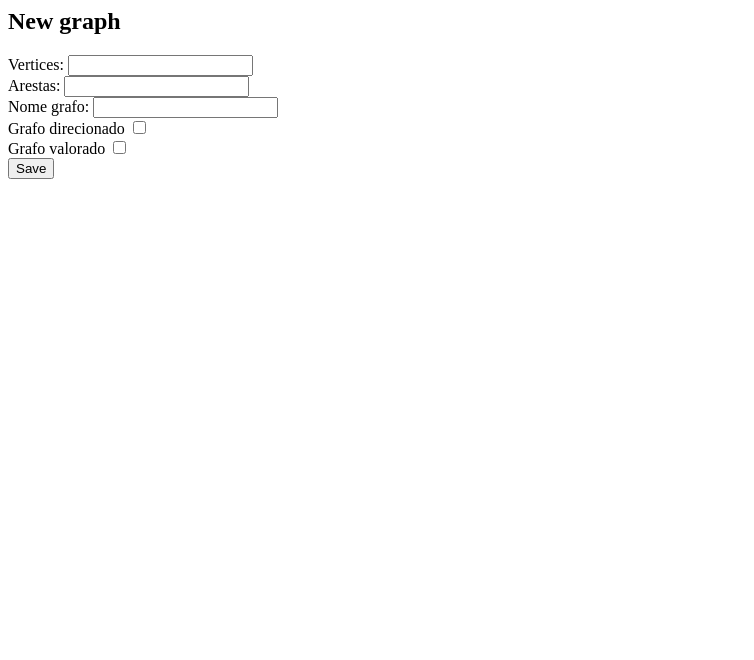
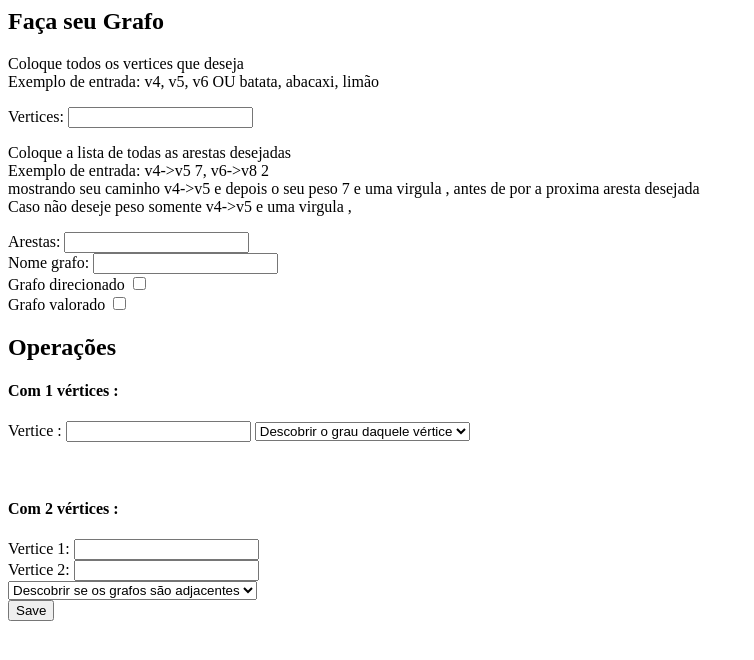
Before and after one commit to romulolyra/grafos-atv1, a Django app: page / in a window 1280 px wide. Shown: the top 660 px of the page, without its empty margins (0-754 px from the left). Run offline with Django 3.2, Linux system fonts and the light colour scheme.

Commit message:
update form

```diff
--- /dev/null
+++ b/grafos_project/bbbbb.json
@@ -0,0 +1 @@
+{"vertices": ["a", "b", "c", "d"], "edges": [["a", "d", 5], [" a", "b", 6], [" c", "b", 4]]}
--- a/grafos_project/graph/templates/graph/graph_edit.html
+++ b/grafos_project/graph/templates/graph/graph_edit.html
@@ -1,12 +1,18 @@
 {% block content %}
-    <h2>New graph</h2>
-    <form method="POST" class="post-form",enctype="multipart/form-data">
+<h2>Faça seu Grafo</h2>
+<form method="POST" class="post-form",enctype="multipart/form-data">
         {% csrf_token %}
 
-
+        <p>Coloque todos os vertices que deseja
+            <br>Exemplo de entrada: v4, v5, v6 OU batata, abacaxi, limão</p>
         <label for="vertices_input">Vertices: </label>
             <input id="vertices_input" type="text" name="vertices_input"  >
         <br>
+        <p>Coloque a lista de todas as arestas desejadas
+            <br>Exemplo de entrada: v4->v5 7, v6->v8 2
+            <br>mostrando seu caminho v4->v5 e depois o seu peso 7 e uma virgula , antes de por a proxima aresta desejada
+            <br>Caso não deseje peso somente v4->v5 e uma virgula ,
+        </p>
         <label for="edges_input">Arestas: </label>
             <input id="edges_input" type="text" name="edges_input"  >
         <br>
@@ -19,6 +25,34 @@
         <label for="is_valorado">Grafo valorado</label>
             <input id="is_valorado" type="checkbox" name="is_valorado" >
         <br>
+
+        <h2>Operações</h2>
+		<h4>Com 1 vértices : </h4>
+	<label for="operator_vertex">Vertice : </label>
+	<input id="operator_vertex" type="text" name="operator_vertex"  >
+	<select name="operation" id="operation">
+		<option value='grau'>Descobrir o grau daquele vértice</option>
+		<option value='pendentes'>'Descobrir se é pendente</option>
+		<option value='adjacentes'>'Descobrir lista de adjacentes</option>
+	</select>
+<br>
+<br>
+<br>
+    <h4>Com 2 vértices : </h4>
+	<label for="origin_vertex">Vertice 1: </label>
+	<input id="origin_vertex" type="text" name="origin_vertex"  >
+	    <br>
+	<label for="destiny_vertex">Vertice 2: </label>
+	<input id="destiny_vertex" type="text" name="destiny_vertex"  >
+		<br>
+
+	<select name="operation" id="operation">
+		<option value='Descobrir se os grafos são adjacentes'>Descobrir se os grafos são adjacentes</option>
+		<option value='Descobrir o menor caminho'>'Descobrir o menor caminho</option>
+	</select>
+	<br>
+
+
         <button type="submit" class="save btn btn-default">Save</button>
 
     </form>
```
Also changed, not shown: grafos_project/graph/templates/graph/aditional_input.html (+8 -0 lines), 1 other file.
